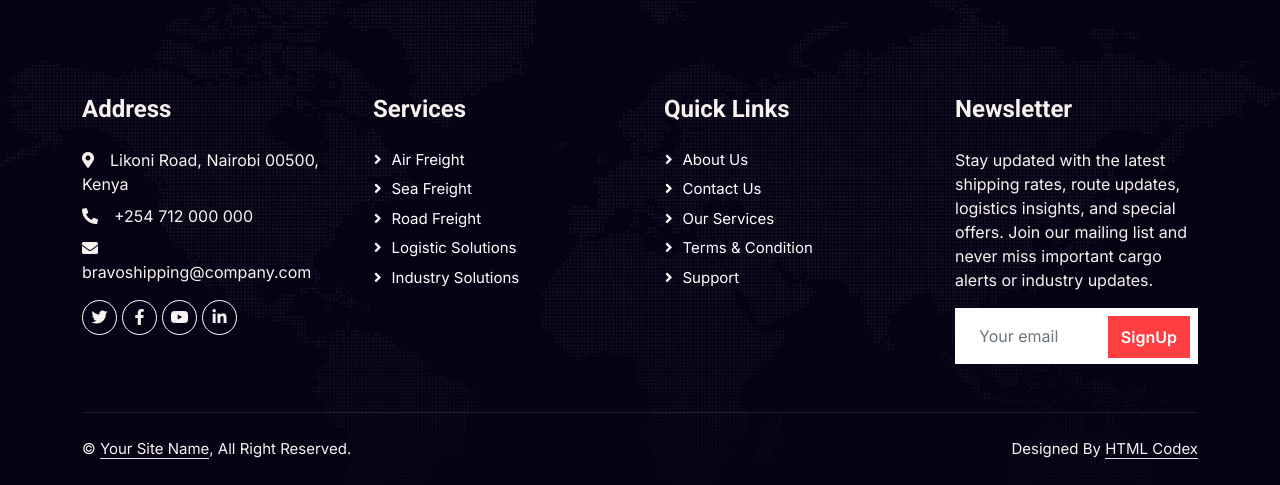
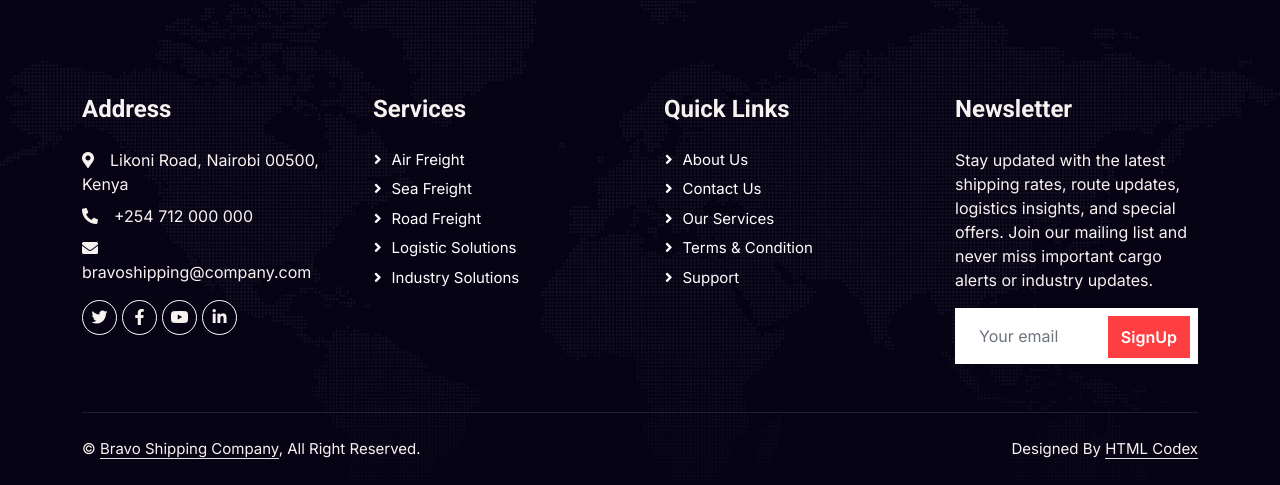
Before and after one commit to Emmanuel-MG254/tracerapp, a Django app: page /about/ in a window 1280 px wide. Shown: the part 3688-4173 px from the top of the page. Run offline with Django 5.2, Linux system fonts and the light colour scheme; some libraries are stand-ins or nearby versions.

Commit message:
INITIAL COMMIT

```diff
--- a/tracer/templates/about.html
+++ b/tracer/templates/about.html
@@ -348,7 +348,7 @@ Join our mailing list and never miss important cargo alerts or industry updates.
             <div class="copyright">
                 <div class="row">
                     <div class="col-md-6 text-center text-md-start mb-3 mb-md-0">
-                        &copy; <a class="border-bottom" href="#">Your Site Name</a>, All Right Reserved.
+                        &copy; <a class="border-bottom" href="#">Bravo Shipping Company</a>, All Right Reserved.
                     </div>
                     <div class="col-md-6 text-center text-md-end">
                         <!--/*** This template is free as long as you keep the footer author’s credit link/attribution link/backlink. If you'd like to use the template without the footer author’s credit link/attribution link/backlink, you can purchase the Credit Removal License from "https://htmlcodex.com/credit-removal". Thank you for your support. ***/-->
```
